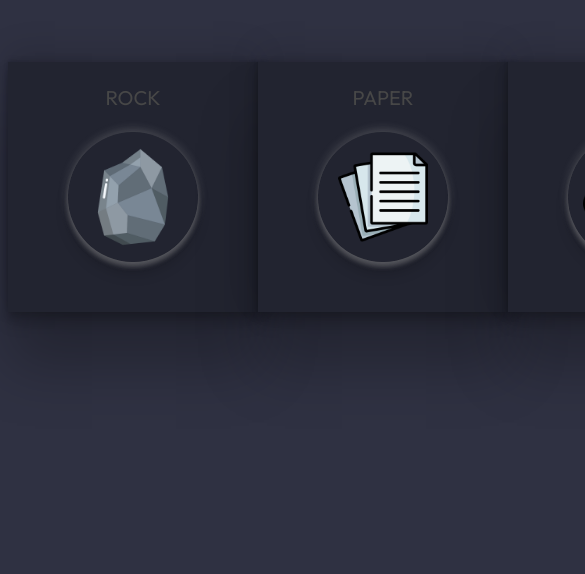
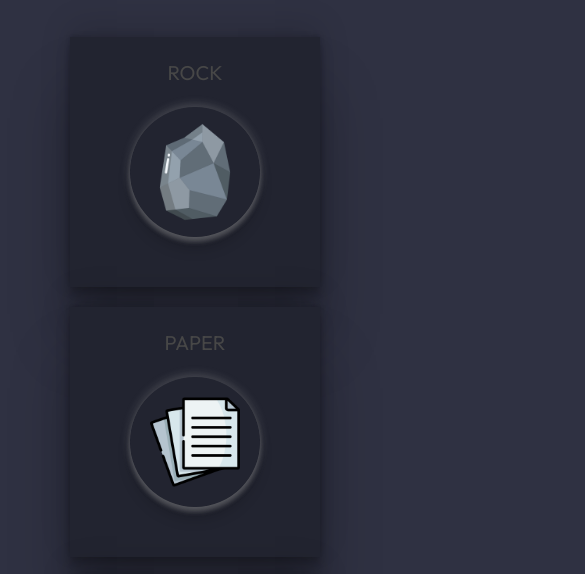
Before and after one commit to Lomlomm/RockPaperScissors, a plain HTML site: page index.html in a window 390 px wide. Shown: the part 203-777 px from the top of the page, 585 px wide, since content can reach past the window. Drawn offline with Linux system fonts and the light colour scheme.

Commit message:
Final design responsive

```diff
--- a/index.html
+++ b/index.html
@@ -12,6 +12,7 @@
     <link href="https://fonts.googleapis.com/css2?family=Outfit:wght@200;400;600&display=swap" rel="stylesheet">
 </head>
 <body class="body">
+    <div class="all">
         <div class="header">
             <h1 class="page-title">Rock Paper Scissors</h1>
         </div>
@@ -42,6 +43,8 @@
         <div class="resultado">
 
         </div>
+    </div>
+
     <audio class="rock-audio" src="sounds/rock.mp3"></audio>
     <audio class="paper-audio" src="sounds/paper.mp3"></audio>
     <audio class="scissors-audio" src="sounds/scissors.mp3"></audio>
--- a/style.css
+++ b/style.css
@@ -2,6 +2,9 @@ body{
     background-color: #2f3142;
     font-family: 'Outfit', sans-serif;
     color: silver;
+}
+.all{
+    width: 100%;
 }
 .header{
     font-size: 30px;
@@ -52,7 +55,10 @@ body{
     box-shadow: rgba(219, 219, 219, 0.25) 0px 5px 5px, rgba(219, 219, 219, 0.25) 0px -2px 10px, rgba(0, 0, 0, 0.12) 0px 4px 6px, rgba(0, 0, 0, 0.17) 0px 12px 13px, rgba(0, 0, 0, 0.09) 0px -3px 5px;
 
 }
+.image:hover{
+    box-shadow: rgba(121, 58, 58, 0.12) 0px 4px 6px, rgba(121, 58, 58, 0.12) 0px 12px 13px, rgba(0, 0, 0, 0.09) 0px -3px 5px, rgba(219, 219, 219, 0.25) 0px 5px 5px, rgba(219, 219, 219, 0.25) 0px -2px 10px, rgba(0, 0, 0, 0.12) 0px 4px 6px, rgba(0, 0, 0, 0.17) 0px 12px 13px, rgba(0, 0, 0, 0.09) 0px -3px 5px;
 
+}
 .card{
     height: 100px;
     width: 100px;
@@ -68,3 +74,16 @@ body{
     height: 90px;
     width: 90px;
 }
+@media screen and (max-width: 800px){
+    .selection{
+        flex-direction: column;
+        align-items: center;
+        justify-content: space-between;
+        height: fit-content;
+    }
+    .rock,
+    .paper,
+    .scissors{
+        margin-bottom: 20px;
+    }
+}
```
Also changed, not shown: 1 other file. Lines whose indentation alone changed are shown as unchanged.
